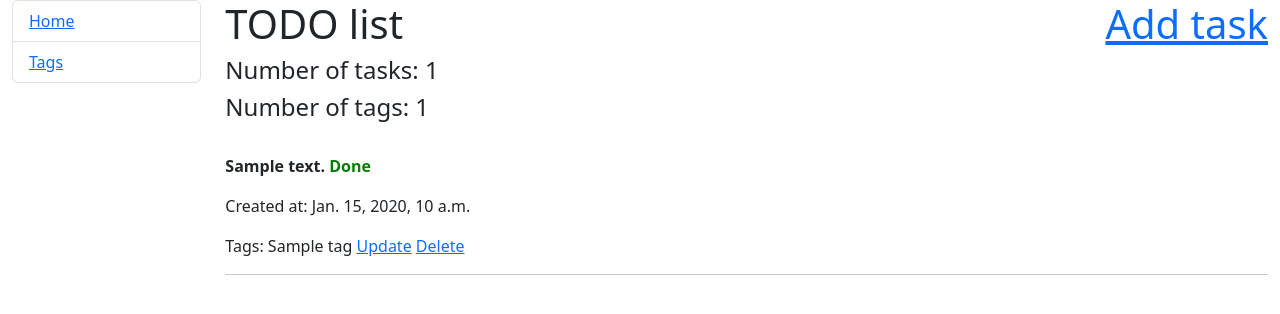
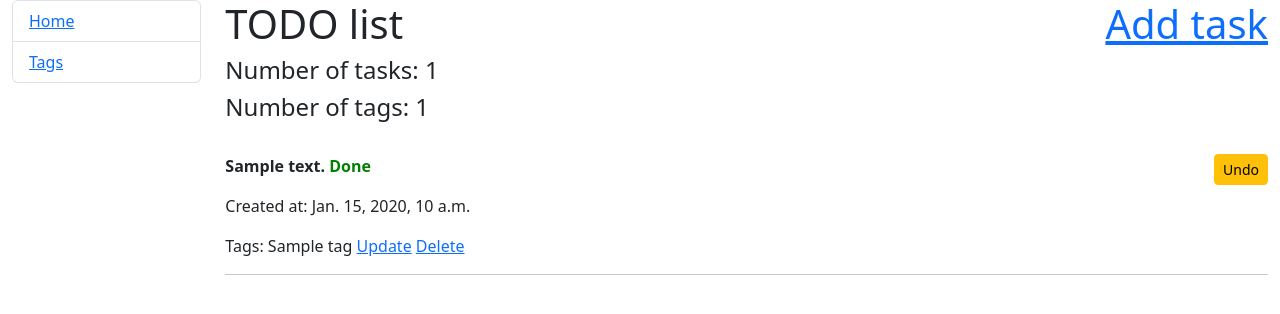
Before and after one commit to AndriiFn/to-do-list, a Django app: page / in a window 1280 px wide. Shown: the top 314 px of the page. Run offline with Django 5.2, Linux system fonts and the light colour scheme; tables that the repository leaves empty hold one stand-in row (values such as "Sample post").

Commit message:
add Complete and Undo buttons to index.html

```diff
--- a/templates/task/index.html
+++ b/templates/task/index.html
@@ -10,9 +10,11 @@
     <p>
       <strong>{{ task.content }}</strong>
       {% if task.done %}
-      <strong style="color: green">Done</strong>
+        <strong style="color: green">Done</strong>
+        <a style="float: right" href="{% url 'task:task-change' pk=task.id %}" class="btn btn-warning btn-sm ml-2">Undo</a>
       {% else %}
-      <strong style="color: red">Not done</strong>
+        <strong style="color: red">Not done</strong>
+        <a style="float: right" href="{% url 'task:task-change' pk=task.id %}" class="btn btn-success btn-sm ml-2">Complete</a>
       {% endif %}
     </p>
     <p>Created at: {{ task.created_at }}</p>
```
